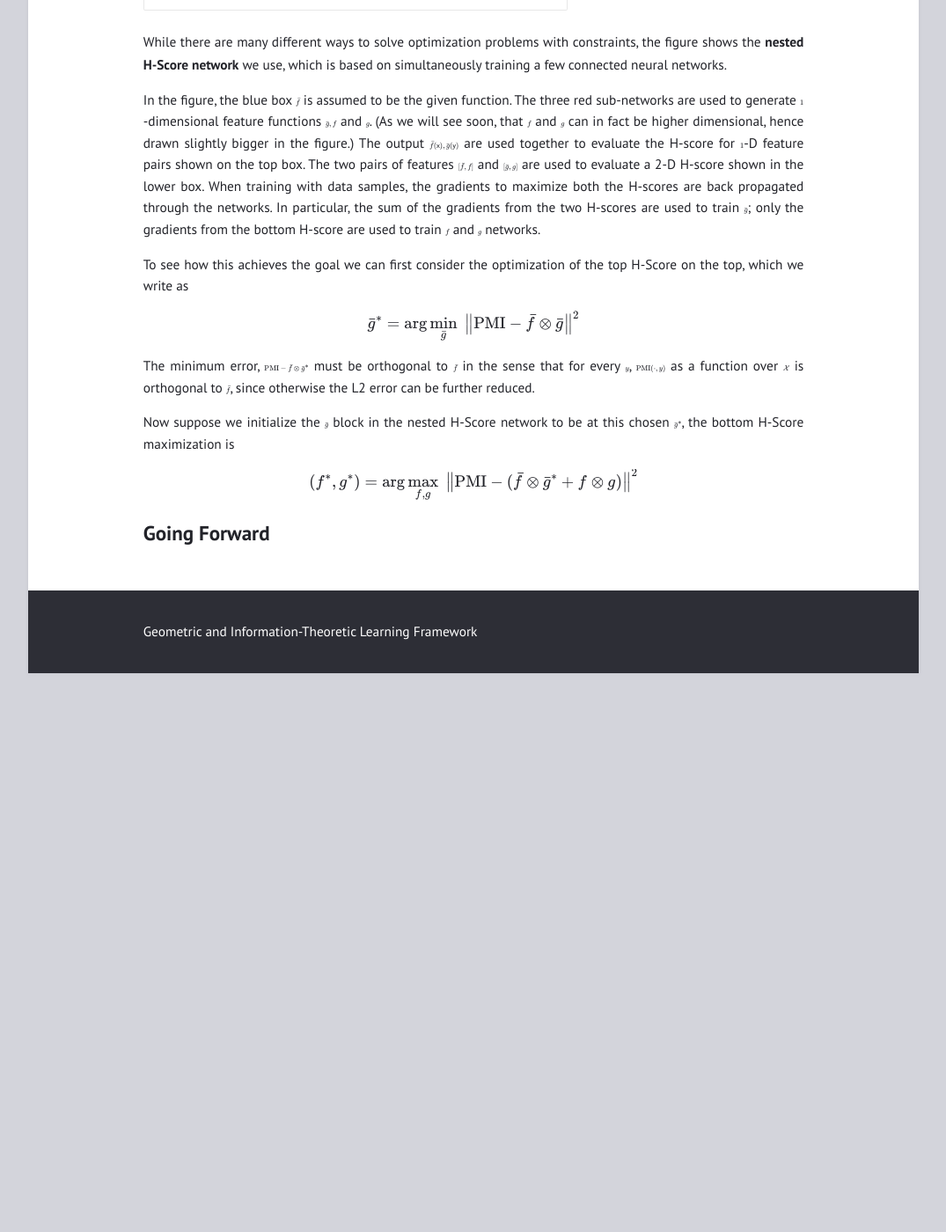
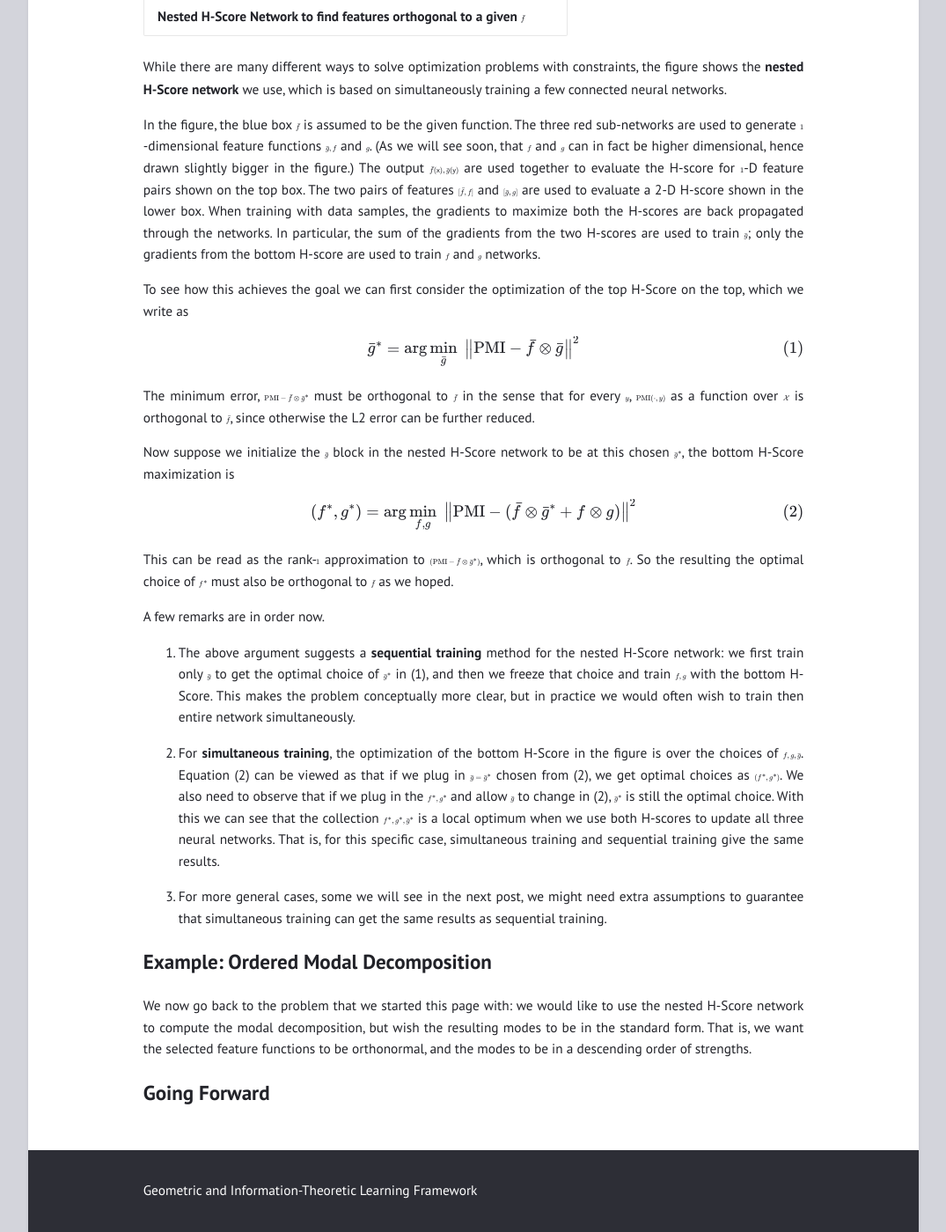
Before and after one commit to gilearning/gilearning.github.io, a Jekyll site: the page built from _posts/2022-09-08-NestedHScore.md, in a window 1280 px wide and 1400 px high, scrolled down 2602 px. Shown: the whole window at 88% size, without its empty margins (102-1177 px from the left). Built offline with Jekyll 4.4.1, drawn with Linux system fonts in a browser that asks for light colours; formulas are drawn with MathJax 3; before the commit the page ends 3367 px from its top, so only the background shows below that; some of the changed text lies outside the part shown.

Commit message:
starting ordered SVD

```diff
--- a/_posts/2022-09-08-NestedHScore.md
+++ b/_posts/2022-09-08-NestedHScore.md
@@ -69,7 +69,9 @@ In the figure, the blue box $\bar{f}$ is assumed to be the given function. The t
 To see how this achieves the goal we can first consider the optimization of the top H-Score on the top, which we write as
 
 $$
+\begin{align}
 \bar{g}^\ast = \arg \min_{\bar{g}} \; \left\Vert\mathrm{PMI} - \bar{f} \otimes \bar{g}\right\Vert^2
+\end{align}
 $$
 
 The minimum error, $\mathrm{PMI} - \bar{f} \otimes \bar{g}^\ast$ must be orthogonal to $\bar{f}$ in the sense that for every $y$, $\mathrm{PMI}(\cdot, y)$ as a function over $\mathcal X$ is orthogonal to $\bar{f}$, since otherwise the L2 error can be further reduced.
@@ -77,8 +79,25 @@ The minimum error, $\mathrm{PMI} - \bar{f} \otimes \bar{g}^\ast$ must be orthogo
 Now suppose we initialize the $\bar{g}$ block in the nested H-Score network to be at this chosen $\bar{g}^\ast$, the bottom H-Score maximization is
 
 $$
-(f^\ast, g^\ast) = \arg\max_{f, g} \; \left\Vert \mathrm{PMI} - (\bar{f}\otimes \bar{g}^\ast + f\otimes g) \right\Vert^2
+\begin{align}
+(f^\ast, g^\ast) = \arg\min_{f, g} \; \left\Vert \mathrm{PMI} - (\bar{f}\otimes \bar{g}^\ast + f\otimes g) \right\Vert^2
+\end{align}
 $$
+
+This can be read as the rank-$1$ approximation to $(\mathrm{PMI}- \bar{f}\otimes \bar{g}^\ast)$, which is orthogonal to $\bar{f}$. So the resulting the optimal choice of $f^\ast$ must also be orthogonal to $\bar{f}$ as we hoped.
+
+A few remarks are in order now.
+
+1. The above argument suggests a **sequential training** method for the nested H-Score network: we first train only $\bar{g}$ to get the optimal choice of $\bar{g}^\ast$ in (1), and then we freeze that choice and train $f,g$ with the bottom H-Score. This makes the problem conceptually more clear, but in practice we would often wish to train then entire network simultaneously.
+
+2. For **simultaneous training**, the optimization of the bottom H-Score in the figure is over the choices of $f, g, \bar{g}$. Equation (2) can be viewed as that if we plug in $\bar{g} = \bar{g}^\ast$ chosen from (2), we get optimal choices as $(f^\ast, g^\ast)$. We also need to observe that if we plug in the $f^\ast, g^\ast$ and allow $\bar{g}$ to change in (2), $\bar{g}^\ast$ is still the optimal choice. With this we can see that the collection $f^\ast, g^\ast, \bar{g}^\ast$ is a local optimum when we use both H-scores to update all three neural networks. That is, for this specific case, simultaneous training and sequential training give the same results.
+
+3. For more general cases, some we will see in the next post, we might need extra assumptions to guarantee that simultaneous training can get the same results as sequential training.
+
+## Example: Ordered Modal Decomposition
+
+We now go back to the problem that we started this page with: we would like to use the nested H-Score network to compute the modal decomposition, but wish the resulting modes to be in the standard form. That is, we want the selected feature functions to be orthonormal, and the modes to be in a descending order of strengths.
+
 
 
 ## Going Forward
```
